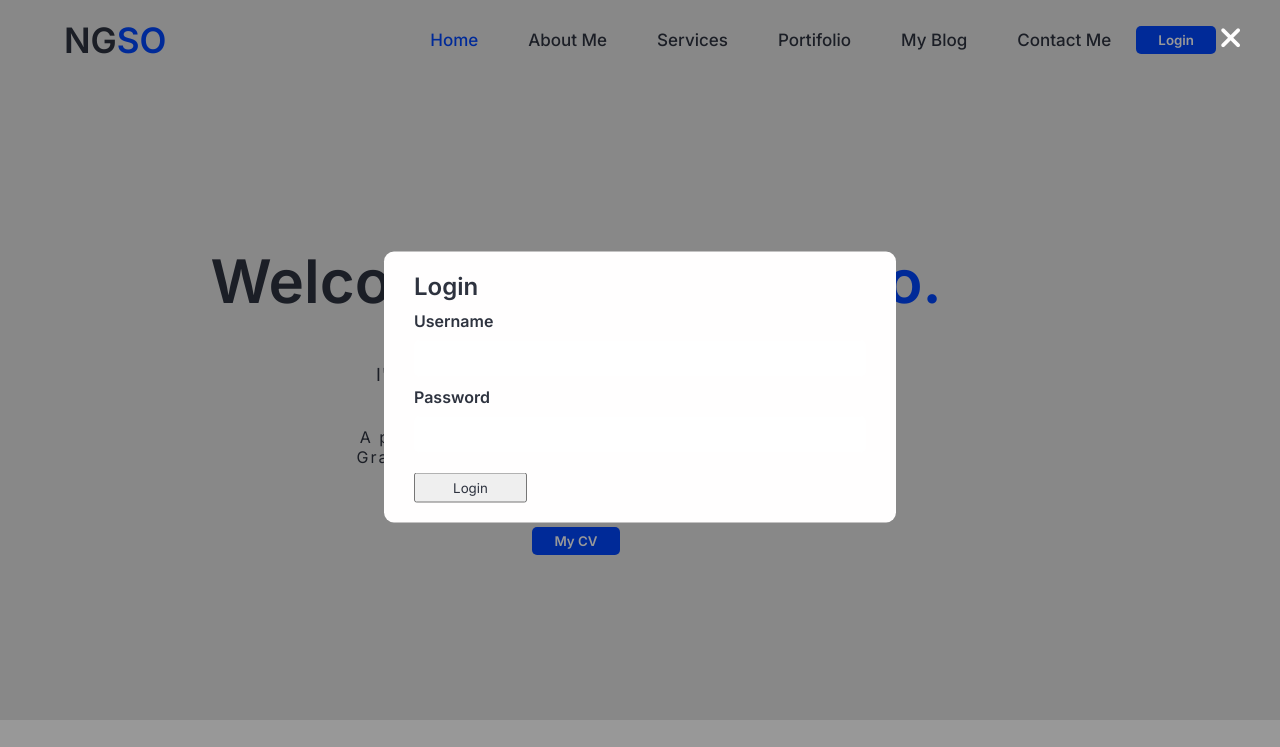
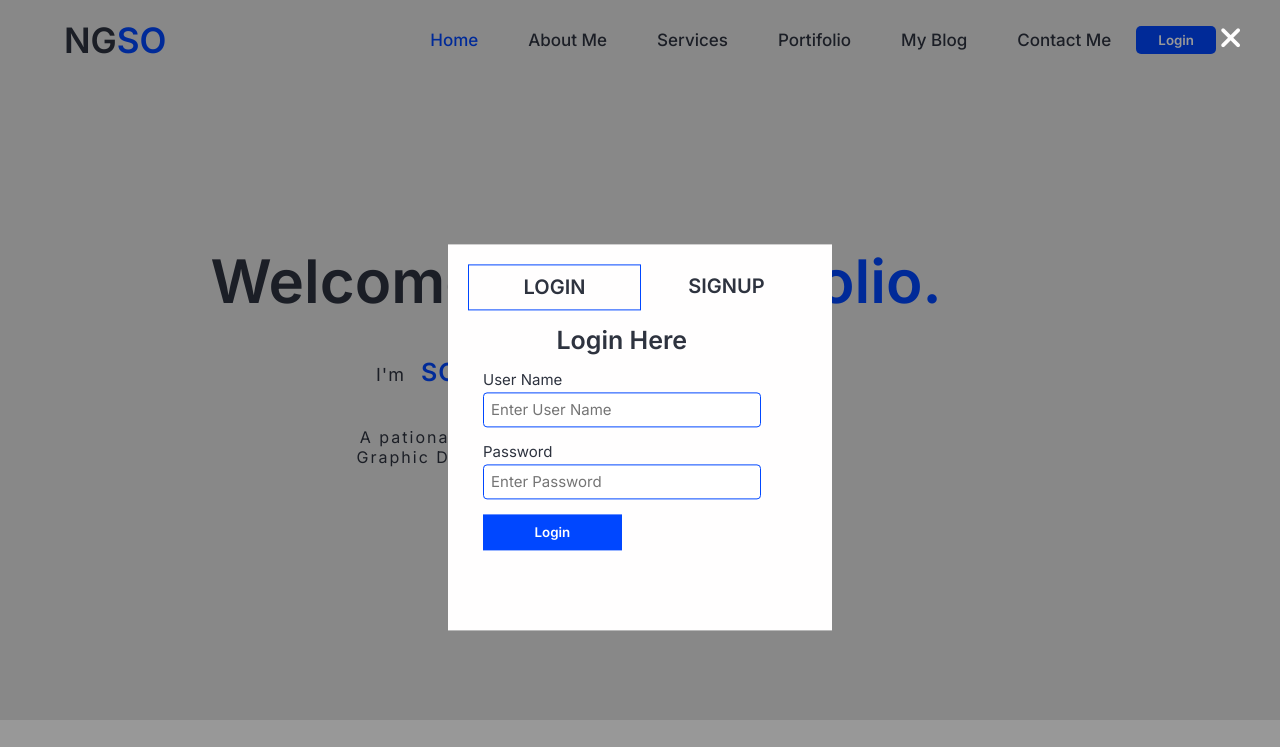
Before and after one commit to sostene12/my-brand, a plain HTML site: page index.html in a window 1280 px wide. Both pictures are taken after a click on the button "Login". Shown: the top 747 px of the page. Drawn offline with Linux system fonts and the light colour scheme; files whose address does not match are found by name.

Commit message:
working with login and signup page

```diff
--- a/index.html
+++ b/index.html
@@ -181,16 +181,47 @@
       <div class="close-icon">
         <i class="fa-solid fa-xmark"></i>
       </div>
-      <div class="login">
-        <h2>Login</h2>
-        <form action="">
-          <label for="username">Username</label>
-          <input type="text">
-          <label for="password">Password</label>
-          <input type="text">
-          <button><a href="dashboard.html">Login</a></button>
-        </form>
+      <div class="accounts">
+        <div class="tab-header">
+          <div class="login active">Login</div>
+          <div class="signup">Signup</div>
+        </div>
+        <div class="tab-body">
+            <div class="login active">
+              <h2>Login Here</h2>
+              <div class="form-input">
+                <label for="username">User Name</label>
+                <input type="text" placeholder="Enter User Name">
+              </div>
+              <div class="form-input">
+                <label for="password">Password</label>
+                <input type="password" placeholder="Enter Password">
+              </div>
+              <div class="form-input">
+                <button>Login</button>
+              </div>
+            </div>
+            <div class="signup ">
+              <h2>Create Account</h2>
+              <div class="form-input">
+                <label for="username">User Name</label>
+                <input type="text" placeholder="Enter User Name">
+              </div>
+              <div class="form-input">
+                <label for="email">Email</label>
+                <input type="email" placeholder="Enter Email">
+              </div>
+              <div class="form-input">
+                <label for="password">Password</label>
+                <input type="password" placeholder="Enter Password">
+              </div>
+              <div class="form-input">
+                <button>Signup</button>
+              </div>
+            </div>
+        </div>
       </div>
+
     </section>
 
     <footer>
--- a/scripts/app.js
+++ b/scripts/app.js
@@ -44,3 +44,21 @@ bars.addEventListener('click',(e) =>{
     navContents.classList.toggle('open')
     bars.classList.toggle('open')
 });
+
+// tabs
+const tab = document.querySelector('.accounts');
+const tabHeader = tab.querySelector('.tab-header');
+const tabHeaderElements = tab.querySelectorAll('.tab-header > div');
+const tabBody = tab.querySelector('.tab-body');
+const tabBodyElements = tab.querySelectorAll('.tab-Body > div');
+
+
+for(let i=0;i<tabHeaderElements.length;i++){
+    tabHeaderElements[i].addEventListener('click',() =>{
+       tabHeader.querySelector('.active').classList.remove('active');
+        tabHeaderElements[i].classList.add('active');
+        const activeBody = tabBody.querySelector('.active');
+        activeBody.classList.remove('active')
+        tabBodyElements[i].classList.add('active');
+    });
+}
--- a/styles/main.css
+++ b/styles/main.css
@@ -487,6 +487,103 @@ footer{
     cursor: pointer;
 }
 
+.login-section .accounts{
+    background-color: var(--white);
+    width: 30%;
+    margin: 0px auto;
+    position: relative;
+    top: 50%;
+    transform: translateY(-60%);
+    padding: 10px;
+}
+
+.accounts .tab-header{
+    display: flex;
+    justify-content: space-between;
+    padding: 10px;
+}
+
+.accounts .tab-header>div{
+    flex: 1;
+    padding: 10px;
+    text-align: center;
+    color: var(--dark-blue);
+    cursor: pointer;
+    font-weight: bold;
+    font-size: 20px;
+    text-transform: uppercase;
+}
+
+.accounts .tab-header>div.active{
+    border: 1px solid var(--bule);
+}
+
+.accounts .tab-body{
+    height: 300px;
+    position: relative;
+    overflow: hidden;
+}
+
+.accounts .tab-body>div{
+    position: absolute;
+    top:-150vh;
+    opacity: 0;
+    padding: 5px 25px;
+    transition: opacity 300ms ease-in-out 0ms;
+    width: 90%;
+}
+
+.accounts .tab-body>div.active{
+    top:0;
+    opacity: 1;
+    transition: opacity 300ms ease-in-out 0ms;
+}
+
+.accounts .tab-body>div h2{
+    font-size: 25px;
+    color: var(--dark-blue);
+    text-align: center;
+    margin-bottom: 15px;
+}
+
+.accounts .tab-body>div .form-input{
+    margin: 10px 0px;
+}
+
+.accounts .tab-body>div .form-input label{
+    display: block;
+    font-size: 15px;
+    padding-bottom: 3px;
+}
+
+.accounts .tab-body>div .form-input input{
+    width: 100%;
+    margin-bottom: 5px;
+    font-size: 15px;
+    padding: 7px;
+    border-radius: 4px;
+    border: 1px solid var(--bule);
+}
+
+.accounts .tab-body>div .form-input input:focus{
+    outline: none;
+}
+
+.accounts .tab-body>div .form-input button{
+    width: 50%;
+    padding: 10px;
+    margin-bottom: 5px;
+    border: none;
+    outline: none;
+    background-color: var(--bule);
+    color: var(--white);
+    font-weight: bold;
+    text-align: center;
+    cursor: pointer;
+}
+
+
+/*
 .login{
     background-color: var(--white);
     width: 40vw;
@@ -505,7 +602,7 @@ footer{
     padding: 5px 10px;
     margin-top: 20px;
     width: 25%;
-}
+} */
 
 
 footer span{
```
